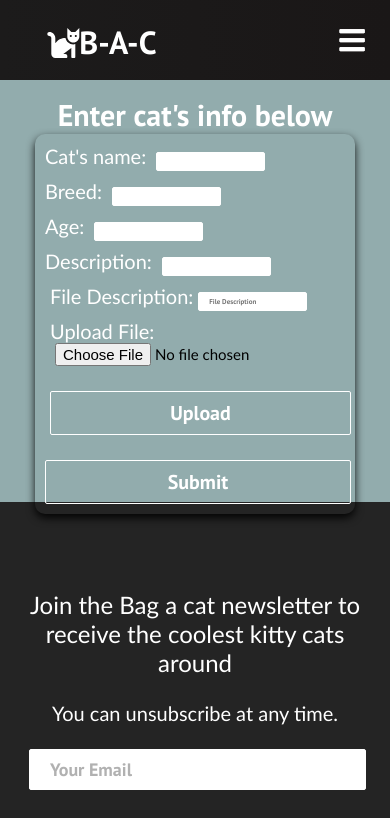
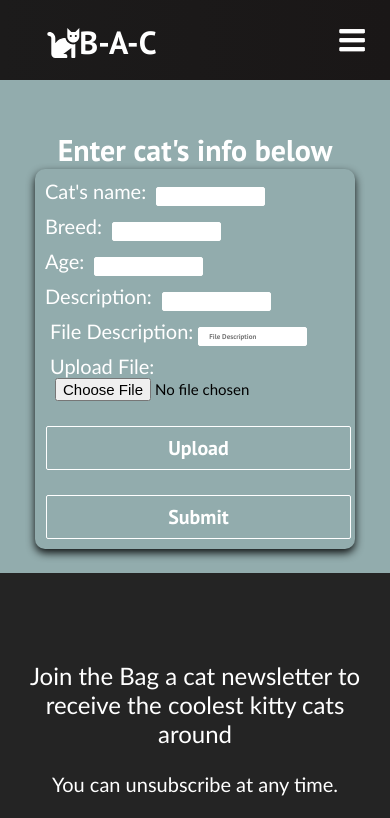
Before and after one commit to steverodrig/Bag-a-Cat, a React (Create React App) app in the folder client/: page /catpost in a window 390 px wide. Shown: the top 818 px of the page. Built offline with nearby package versions, Linux system fonts and the light colour scheme.

Commit message:
styled the upload cat wrapper. made buttons mobile responsive

```diff
--- a/client/src/component/application.css
+++ b/client/src/component/application.css
@@ -1,6 +1,6 @@
 .app-container {
     /* background: url('/images/img-home.jpg') center center/cover no-repeat; */
-    height: 50vh;
+
     width: 100%;
     display: flex;
     flex-direction: column;
@@ -26,6 +26,7 @@
   .app-items {
     margin: 10px;
     margin-bottom: 10px;
+
   }
 
   label{
@@ -35,7 +36,7 @@
       'Lucida Sans', Arial, sans-serif;
   }
   input[type="file" i] {
-    appearance: initial;
+    appearance:inherit;
     Font-family: 'Trebuchet MS', 'Lucida Sans Unicode', 'Lucida Grande',
       'Lucida Sans', Arial, sans-serif;
       font-size: 15px;
@@ -52,7 +53,7 @@
 }
 
 .app-wrapper:hover {
-  box-shadow:0 16px 32px 0 rgba(209, 188, 1, 0.966);
+  box-shadow:0 16px 32px 0 rgba(194, 188, 137, 0.966);
 }
 
 
@@ -79,6 +80,13 @@
     font-size: 15px;
     margin-bottom: 16px;
     border: 1px solid #fff;
+  }
+
+  .upload-button {
+    margin-left: 120px;
+  }
+  .submit-button {
+    margin-left: 120px;
   }
 
   @media screen and (max-width: 780px) {
@@ -112,6 +120,12 @@
     .btn {
       width: 100%;
     }
+    .upload-button {
+      margin-left: 1px;
+    }
+    .submit-button {
+      margin-left: 1px;
+    }
 
     .footer-link-wrapper {
       flex-direction: column;
--- a/client/src/pages/catpost.js
+++ b/client/src/pages/catpost.js
@@ -98,11 +98,16 @@ class Catpost extends Component {
                                 <label  htmlFor="upload">Upload File:</label>
                                 <input className='choose-file' type="file" name="upload" id="upload" />
                                 </div>
-                                <Button buttonSize='btn--medium' buttonStyle='btn--outline' onClick={this.imageHandler}>Upload</Button>
                                 </form>
                                </div>
-                             <Button buttonSize='btn--medium' buttonStyle='btn--outline' type="submit">Submit</Button>
-                             </form>
+                               <div className='upload-button'>
+                               <Button buttonSize='btn--medium' buttonStyle='btn--outline' onClick={this.imageHandler}>Upload</Button>
+                               </div>
+                                <div className='submit-button'>
+                                <Button buttonSize='btn--medium' buttonStyle='btn--outline' type="submit">Submit</Button>
+                                </div>
+
+                    </form>
 
                     </div>
 
```
